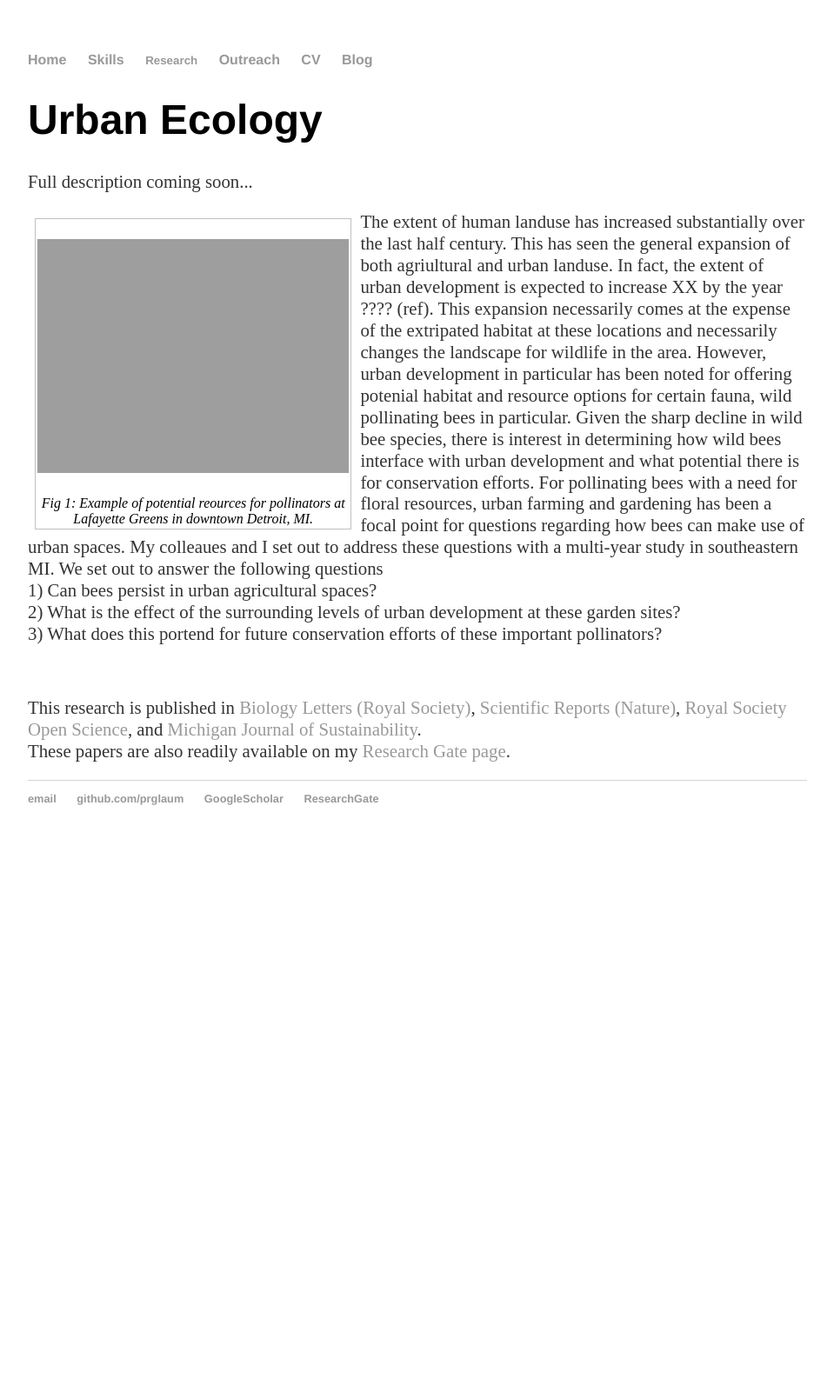
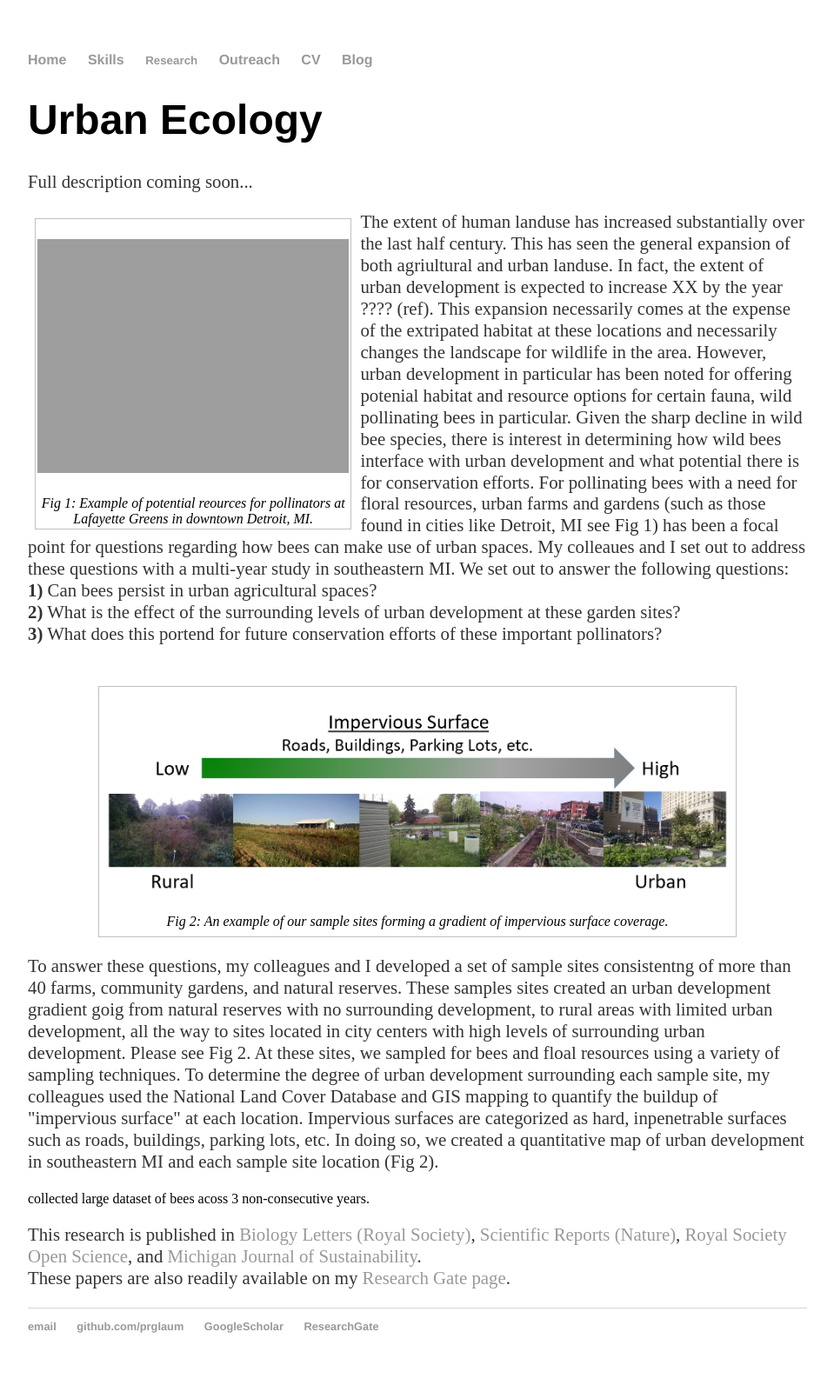
Before and after one commit to prglaum/prglaum.github.io, a Jekyll site: the page built from research/urbaneco/index.html, in a window 1280 px wide. Shown: the whole page at 87% size, without its empty margins (160-1119 px from the left). Built offline with Jekyll 4.4.1, drawn with Linux system fonts in a browser that asks for light colours; before the commit the page ends 986 px from its top, so only the background shows below that.

Commit message:
Update index.html

```diff
--- a/research/urbaneco/index.html
+++ b/research/urbaneco/index.html
@@ -16,13 +16,28 @@ title: Urban Ecology
 	habitat at these locations and necessarily changes the landscape for wildlife in the area. However, urban development in particular has been noted for offering
 	potenial habitat and resource options for certain fauna, wild pollinating bees in particular. Given the sharp decline in wild bee species, there is interest in
 	determining how wild bees interface with urban development and what potential there is for conservation efforts. For pollinating bees with a need for floral resources,
-	urban farming and gardening has been a focal point for questions regarding how bees can make use of urban spaces. My colleaues and I set out to address these questions
-	with a multi-year study in southeastern MI. We set out to answer the following questions
-	<br> 1) Can bees persist in urban agricultural spaces?
-	<br> 2) What is the effect of the surrounding levels of urban development at these garden sites?
-	<br> 3) What does this portend for future conservation efforts of these important pollinators?
+	urban farms and gardens (such as those found in cities like Detroit, MI see Fig 1) has been a focal point for questions regarding how bees can make use of urban spaces.
+	My colleaues and I set out to address these questions with a multi-year study in southeastern MI. We set out to answer the following questions:
+	<br> <b>1)</b> Can bees persist in urban agricultural spaces?
+	<br> <b>2)</b> What is the effect of the surrounding levels of urban development at these garden sites?
+	<br> <b>3)</b> What does this portend for future conservation efforts of these important pollinators?
 </p>
 <br style="clear:left">
+
+<figure class="div80">
+	<p><img class=scaled src="{{site.url}}/docs/assets/images/urbanImpSurf.PNG" alt="impSurfaceExplainer">
+	<figcaption>Fig 2: An example of our sample sites forming a gradient of impervious surface coverage.</figcaption>
+</figure>
+
+<p>To answer these questions, my colleagues and I developed a set of sample sites consistentng of more than 40 farms, community gardens, and natural reserves. These
+	samples sites created an urban development gradient goig from natural reserves with no surrounding development, to rural areas with limited urban development,
+	all the way to sites located in city centers with high levels of surrounding urban development. Please see Fig 2. At these sites, we sampled for bees and floal
+	resources using a variety of sampling techniques. To determine the degree of urban development surrounding each sample site, my colleagues used the National Land
+	Cover Database and GIS mapping to quantify the buildup of "impervious surface" at each location. Impervious surfaces are categorized as hard, inpenetrable surfaces
+	such as roads, buildings, parking lots, etc. In doing so, we created a quantitative map of urban development in southeastern MI and each sample site location (Fig 2).
+</p>
+
+ collected large dataset of bees acoss 3 non-consecutive years.
 
 <p> This research is published in <a href="https://royalsocietypublishing.org/doi/full/10.1098/rsbl.2019.0574">Biology Letters (Royal Society)</a>,
 	<a href="https://www.nature.com/articles/s41598-019-39601-8">Scientific Reports (Nature)</a>,
```
